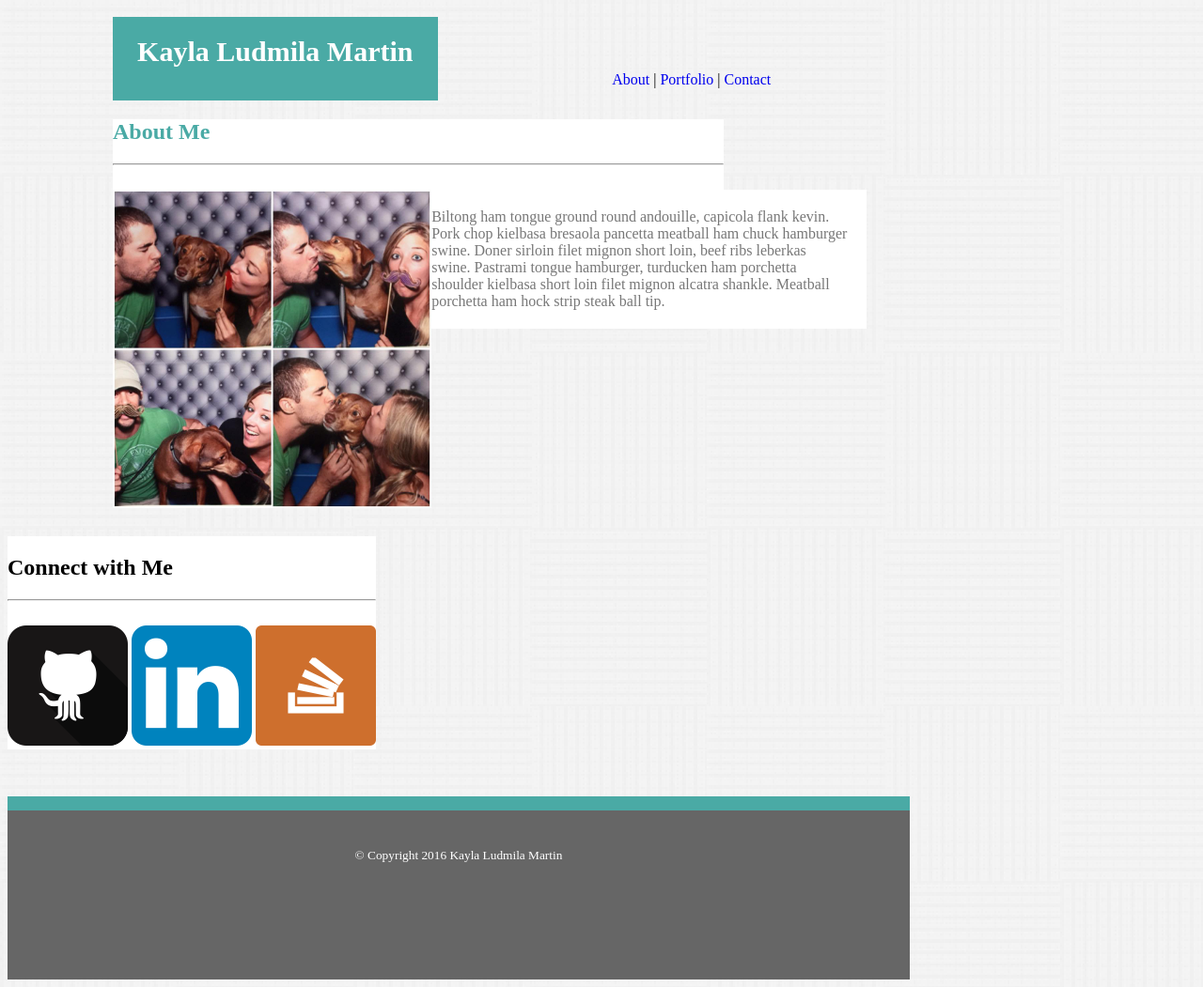
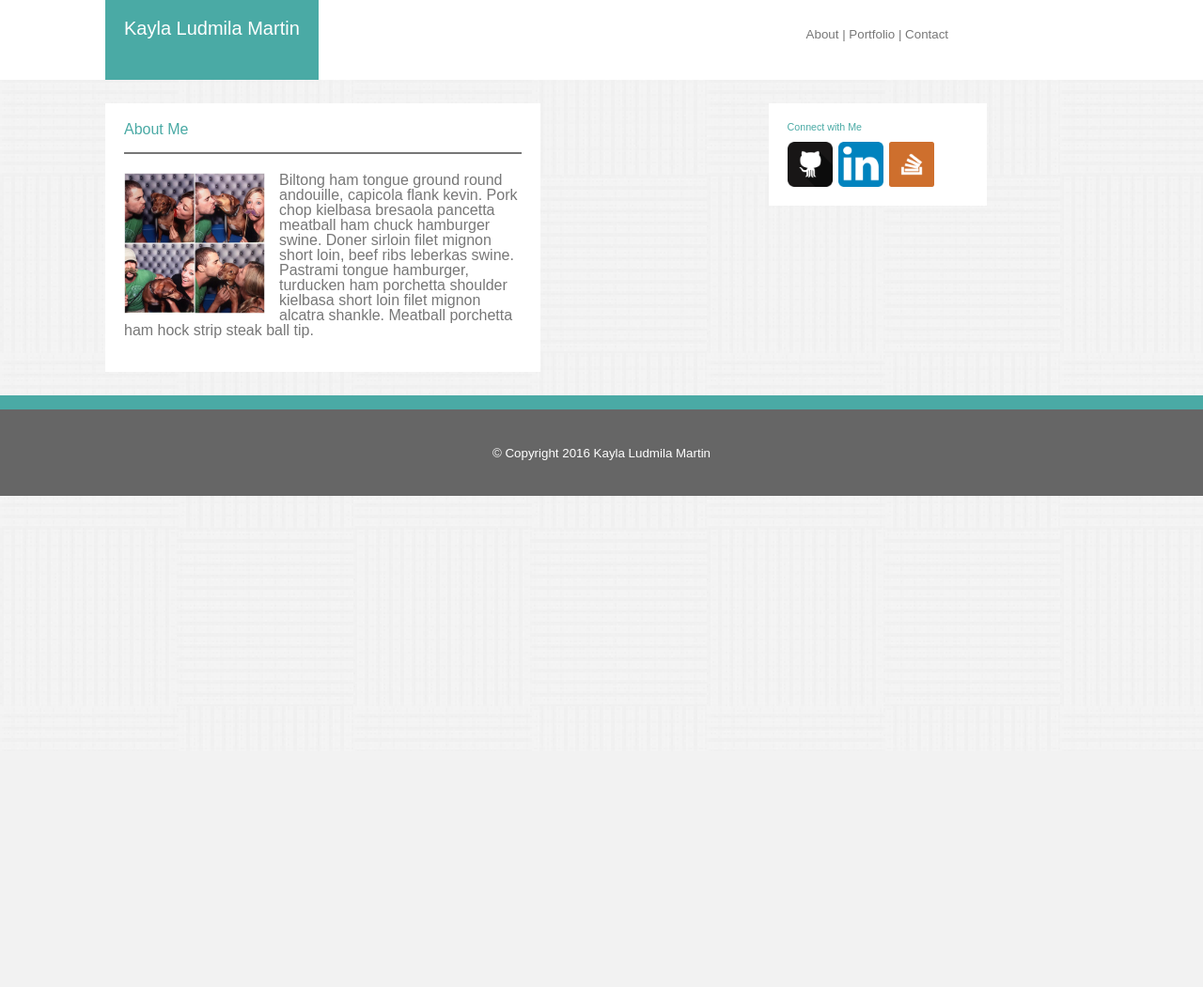
Before and after one commit to kaylaludmila/Basic-Portfolio, a PHP site: page / in a window 1280 px wide. Shown: the whole page at 94% size. After the commit the page ends 528 px from the top, so only its background shows below. Run offline with PHP 8.4, Linux system fonts and the light colour scheme.

Commit message:
inital site files

```diff
--- a/assets/css/style.css
+++ b/assets/css/style.css
@@ -1,142 +1,159 @@
-/** {
-  box-sizing: border-box;
-}*/
+* {
+  box-sizing: border-box
+  color:#77777;
+  font-family: 'Georgia', Times, Times New Roman, serif;
+}
 
 html {
-	width: 960px;
-	position: relative;
+	width: 100%;
+/*	position: relative;*/
+/*	margin: 0 auto;*/
 }
 
 body {
-	width: 960px;
+	margin: 0 auto;
 	background-image: url("https://raw.githubusercontent.com/kaylaludmila/Basic-Portfolio/master/assets/images/pw_pattern_%402X.png");
+	font-family: 'Arial', 'Helvetica Neue', Helvetica, sans-serif;
 }
 
 header {
 
-	background: #4aaaa5;
-	margin-top: 10px;
-	margin-left: 112px;
-	color: #ffffff;
+	background: #ffffff;
 	align:left;
 	font-size: 15px;
-	text-align: center;
-	width: 36%;
+	width: 100%;
 	float:left;
-	border-bottom: solid #4aaaa5;
-	border-width: 15px;
 }
 
-/*section {
-	background: #ffffff;
-	padding: 0px;
-	margin-bottom: 0px;
-	margin-left: 0px;
-	color: #000000;
-	float:right;
-	width: 75%;
-
-}*/
-
-/*#container {
-	padding: 0px;
-	margin-top: 68px;
+.middle {
+/*	clear:both;*/
+	width: 650px;
 	float:left;
-	width:33%;
-
-}*/
+}
 
 .pagelinks {
 	padding: 0px;
-	margin-top: 68px;
+	margin-top: 30px;
 	float:right;
 	width:33%;
+	font-size: 10pt;
+	color:#777777;
 }
 
 a {
 	text-decoration: none;
+	color:#777777;
  }
 
  a:hover {
- 	color:999999;
+ 	color:#4aaaa5;
  }
 
 .main-bio {
-	padding: 0px;
+	background: #ffffff;
+	padding: 20px;
 	float:left;
+	margin-top: 25px;
 	margin-left: 112px;
+	margin-bottom:25px;
+	width: 65%;
 
 }
 
-.myname {
-	background: #ffffff;
+h1 {
+	background: #4aaaa5;
+	padding: 20px;
+	padding-top: 20px;
+	margin-left: 112px;
+	margin-top: 0px;
 	margin-bottom: 0px;
+	color: #ffffff;
+	align:left;
+	font-size: 20px;
+	text-align: center;
+	height: 45px;
+	float:left;
+	}
+
+.aboutme {
+	margin-bottom: 20px;
 	margin-left: 0px;
 	color: #4aaaa5;
-	width:650px;
+	width:100%;
+	float: left;
+	border-bottom-style: solid;
+    border-bottom-width: 2px;
+    border-bottom-color:#777777;
 }
 
-.mybio {
+.mainbio {
 	background: #ffffff;
 	padding: 20px;
 	margin-bottom: 0px;
 	margin-left: 112px;
 	color: #777777;
 	width:650px;
+	float-left;
+	position: absolute;
 }
 
 .profilepic {
-    width:40%;
+    width: 150px;
     height: auto;
     align-self: left;
     float:left;
+    padding-right: 15px;
 
+}
+
+p {
+	font-size: auto;
+	color:#777777;
 }
 
 #connect {
 	background: #ffffff;
-	padding: 0px;
-	margin-bottom: 50px;
-	margin-top:30px;
-	color: #000000;
-	float:left;
+	font-size: 8pt;
+	padding: 20px;
+	margin-bottom: 0px;
+	margin-top:25px;
+	color: #4aaaa5;
+	float:right;
+	width: 15%;
+	position: absolute;
+	right:18%;
+	align-content: center;
 
 }
 
-/*#division {
-	background: #6ea3da;
-	padding: 20px;
-	margin-bottom: 20px;
-	margin-top: 20px;
-	color: #00000;
-	width:100%;
+.github {
+    width: 25%;
+    height: auto;
+    float:left;
+    padding-right: 6px;
+}
+
+.linkedin {
+    width: 25%;
+    height: auto;
+    float:left;
+    padding-right: 6px;
 
 }
 
-aside {
-	background: #ffffff;
-	height:100px;
-	padding:20px;
-	margin-bottom: 0px;
-	margin-left: 40px;
-	color: #000000;
-	float:left;
-	width:25%;
+.stack {
+    width: 25%;
+    height: auto;
+    float:left;
+    padding-right: 6px;
+}
 
-}
-*/
-#division {
-
-	background: #4aaaa5;
-	clear:both;
-	height: 25px;
-}
 
 footer {
 
 	background: #666666;
 	color: #ffffff;
-	height: 100px;
+	height: 12px;
 	clear:both;
 	font-size: 10pt;
 	text-align: center;
@@ -144,102 +161,3 @@ footer {
 	border-top: thick solid #4aaaa5;
 	border-width: 15px;
 }
-
-
-
-
-
-
-
-
-/** {
-  box-sizing: border-box;
-}
-
-
-body {
-	width: 960px;
-}
-
-header {
-
-	background: #4aaaa5;
-	padding: 0px;
-	margin-top: 10px;
-	margin-left: 112px;
-	color: #ffffff;
-	align:left;
-	font-size: 15px;
-	text-align: center;
-	width: 36%;
-	float:left;
-}
-
-section {
-	background: #ffffff;
-	padding: 0px;
-	margin-bottom: 0px;
-	margin-left: 0px;
-	color: #000000;
-	float:right;
-	width: 75%;
-
-}
-
-#pagelinks {
-	padding: 0px;
-	margin-top: 68px;
-	float:right;
-	width:33%;
-
-}
-
-#myname {
-	background: #e6e6fa;
-	padding: 20px;
-	margin-bottom: 0px;
-	margin-left: 112px;
-	color: #ffffff;
-	float:left;
-	width:650px;
-}
-
-#profile {
-    width:40%;
-    height: auto;
-    align-self: left;
-
-}
-
-#connect {
-	background: #ffffff;
-	padding: 0px;
-	margin-bottom: 50px;
-	margin-top:30px;
-	color: #000000;
-	width: 100%;
-	float:right;
-
-}
-
-#division {
-	background: #6ea3da;
-	padding: 20px;
-	margin-bottom: 20px;
-	margin-top: 20px;
-	color: #00000;
-	width:100%;
-
-}
-
-aside {
-	background: #ffffff;
-	height:100px;
-	padding:20px;
-	margin-bottom: 0px;
-	margin-left: 40px;
-	color: #000000;
-	float:left;
-	width:25%;
-
-}
--- a/index.html
+++ b/index.html
@@ -2,45 +2,49 @@
 <html>
 	<head>
 		<title>My First Page</title>
+
+		<link rel="stylesheet" type="text/css" href="assets/css/reset.css">
 		<link rel="stylesheet" type="text/css" href="assets/css/style.css">
-		<!-- <link rel="stylesheet" type="text/css" href="assets/css/reset.css"> -->
-	</head>
+
 	</head>
 
 	<body>
 		<header>
 			<h1> Kayla Ludmila Martin </h1>
+				<div class="pagelinks">
+		    	<a href="https://www.facebook.com/" target="_blank"> About</a> |
+		    	<a href="#" target="_blank"> Portfolio</a> |
+		    	<a href="#" target="_blank"> Contact</a>
+		    </div>
+
 		</header>
 
-		    <div class="pagelinks">
-		    		<a href="https://www.facebook.com/" target="_blank"> About</a> |
-		    		<a href="#" target="_blank"> Portfolio</a> |
-		    		<a href="#" target="_blank"> Contact</a>
-		    </div>
-		<section class="main-bio">
+		<div class="middle">
+			<section class="main-bio">
 
-			<div class="myname">
+			<div class="aboutme">
 				<h2> About Me </h2>
-				<hr> <br>
+				<!-- <hr> --> <br>
 			</div>
 
 				<img class="profilepic" src="https://raw.githubusercontent.com/kaylaludmila/Basic-Portfolio/master/assets/images/profileimage.jpg" alt=kaylamartin />
 
-				<div class="mybio"> 	Biltong ham tongue ground round andouille, capicola flank kevin. Pork chop kielbasa bresaola pancetta meatball ham chuck hamburger swine. Doner sirloin filet mignon short loin, beef ribs leberkas swine. Pastrami tongue hamburger, turducken ham porchetta shoulder kielbasa short loin filet mignon alcatra shankle. Meatball porchetta ham hock strip steak ball tip.
-				</div> <br>
-		</section>
+				<p> Biltong ham tongue ground round andouille, capicola flank kevin. Pork chop kielbasa bresaola pancetta meatball ham chuck hamburger swine. Doner sirloin filet mignon short loin, beef ribs leberkas swine. Pastrami tongue hamburger, turducken ham porchetta shoulder kielbasa short loin filet mignon alcatra shankle. Meatball porchetta ham hock strip steak ball tip.
+				</p> <br>
+			</section>
 
 		 	<section id="connect">
 				<h2> Connect with Me </h2>
-				<hr> <br>
+				<!-- <hr>  --><br>
 
-				<a href= "https://github.com/kaylaludmila" target="_blank"> <img src="https://raw.githubusercontent.com/kaylaludmila/Basic-Portfolio/master/assets/images/github-icon.png" alt=kaylagithub /> </a>
+				<a href= "https://github.com/kaylaludmila" target="_blank"> <img src="https://raw.githubusercontent.com/kaylaludmila/Basic-Portfolio/master/assets/images/github-icon.png" class="github" alt=kaylagithub /> </a>
 
-				<a href= "https://www.linkedin.com/in/kaylaludmila" target="_blank"> <img src="https://raw.githubusercontent.com/kaylaludmila/Basic-Portfolio/master/assets/images/linkedin-icon.png" alt=kaylalinkedin /> </a>
+				<a href= "https://www.linkedin.com/in/kaylaludmila" target="_blank"> <img src="https://raw.githubusercontent.com/kaylaludmila/Basic-Portfolio/master/assets/images/linkedin-icon.png" class="linkedin" alt=kaylalinkedin /> </a>
 
-				<a href= "http://stackexchange.com/users/8284033/kayla-ludmila" target="_blank"> <img src="https://raw.githubusercontent.com/kaylaludmila/Basic-Portfolio/master/assets/images/stackoverflow-rounded.png" alt=kaylastackoverflow /> </a>
+				<a href= "http://stackexchange.com/users/8284033/kayla-ludmila" target="_blank"> <img src="https://raw.githubusercontent.com/kaylaludmila/Basic-Portfolio/master/assets/images/stackoverflow-rounded.png" class="stack" alt=kaylastackoverflow /> </a>
 
 			</section>
+			</div>
 
 			<footer id="copyright">
 				<body> &copy; Copyright 2016 Kayla Ludmila Martin </body>
```
Also changed, not shown: assets/images/dark_embroidery_pattern.png (added).
